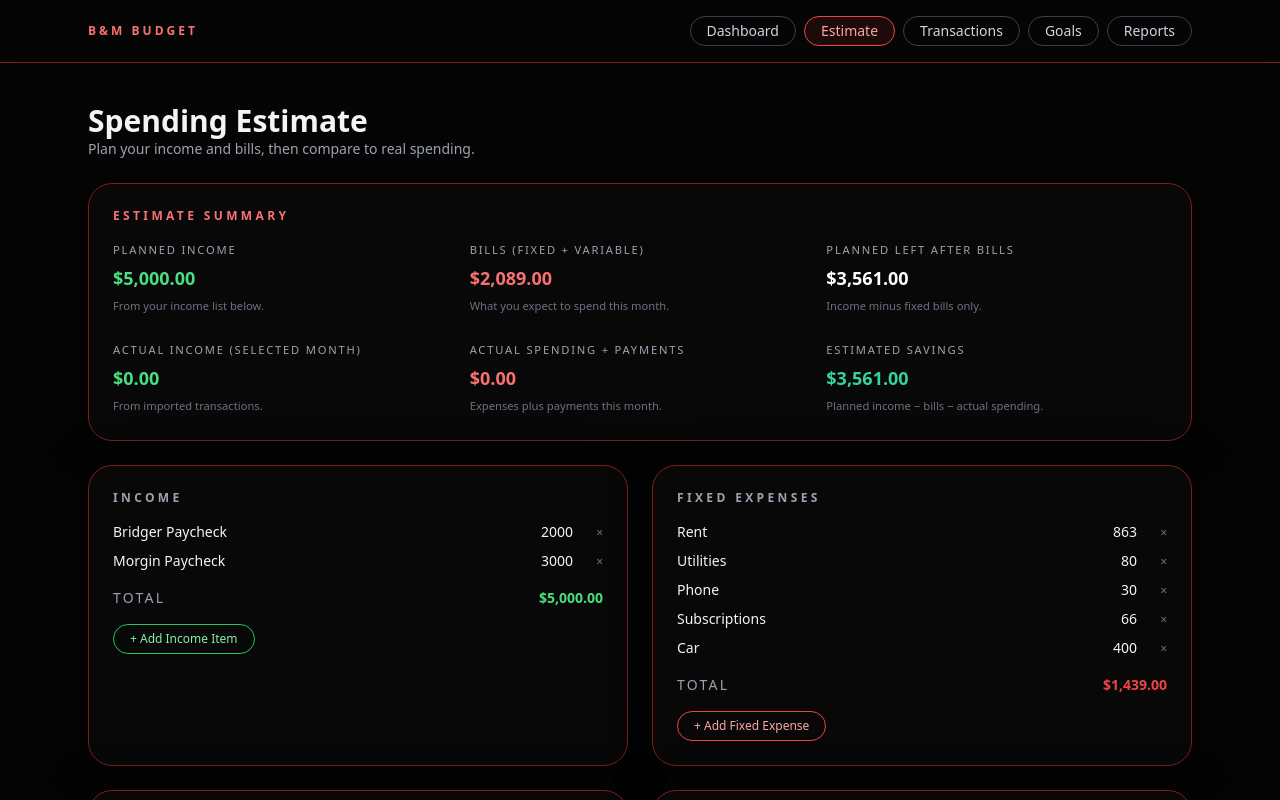
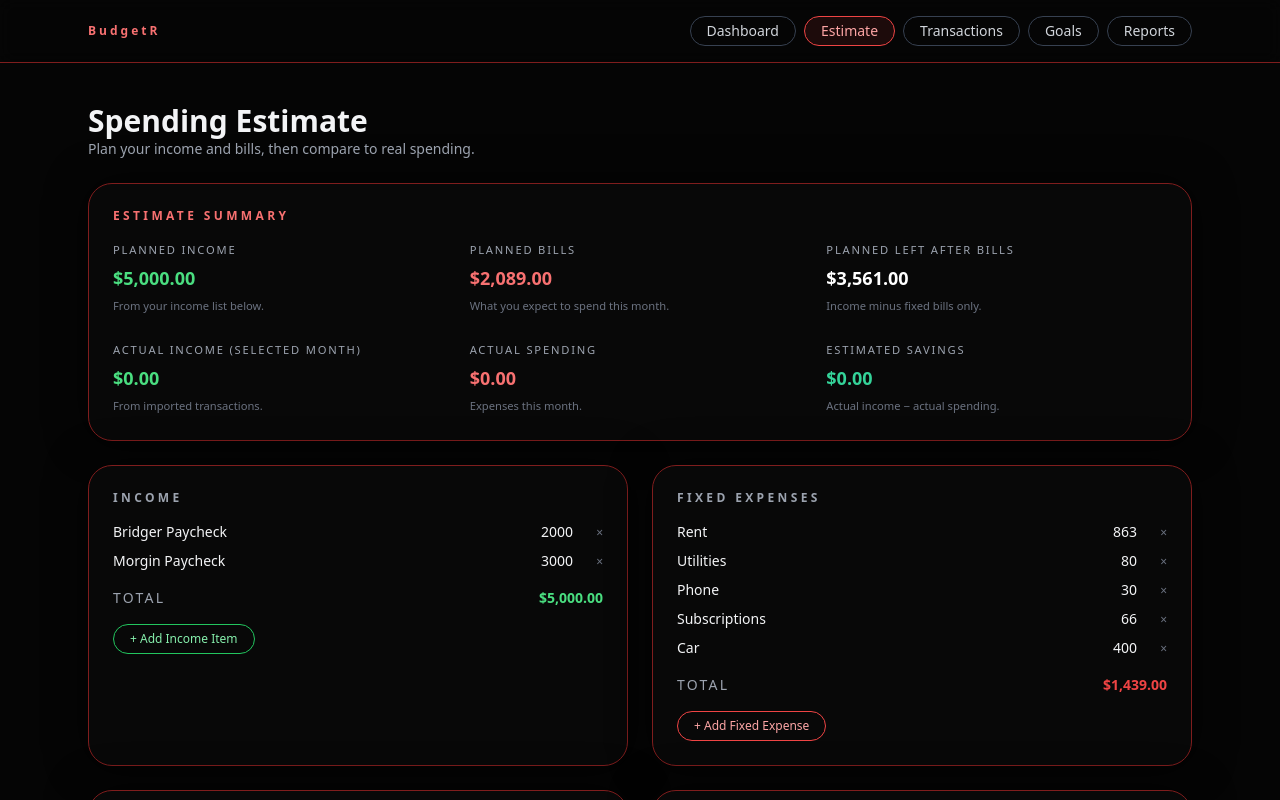
Before and after one commit to bridgerdean47/budget-app, a React (Vite) app: page / in a window 1280 px wide. Both pictures are taken after a click on the button "Estimate". Shown: the top 800 px of the page. Built offline with nearby package versions, Linux system fonts and the light colour scheme.

Commit message:
"changed name to BudgetR"

```diff
--- a/src/App.jsx
+++ b/src/App.jsx
@@ -313,7 +313,7 @@ const tabs = [
         <div className="max-w-6xl mx-auto px-6 py-4 flex items-center justify-between gap-4">
           <div>
             <h1 className="text-xs font-semibold tracking-[0.25em] text-red-400">
-              B&M BUDGET
+              BudgetR
             </h1>
           </div>
 
--- a/src/pages/BudgetPage.jsx
+++ b/src/pages/BudgetPage.jsx
@@ -24,8 +24,8 @@ export default function BudgetPage({ cardClass, monthSummary, budget, setBudget,
 
   const plannedLeftAfterBills = totalIncome - totalFixed;
   const actualIncome = monthSummary.income;
-  const actualSpending = monthSummary.expenses + monthSummary.payments;
-  const estimatedSavings = totalIncome - totalFixed - actualSpending;
+  const actualSpending = monthSummary.expenses;
+  const estimatedSavings = actualIncome - actualSpending;
 
   const handleAddItem = (listKey) => {
     setBudget((prev) => {
@@ -89,7 +89,7 @@ export default function BudgetPage({ cardClass, monthSummary, budget, setBudget,
 
           <div className="space-y-1">
             <p className="text-[0.7rem] tracking-[0.16em] text-gray-400 uppercase">
-              Bills (Fixed + Variable)
+              Planned Bills
             </p>
             <p className="text-lg font-semibold text-red-400">
               {formatCurrency(totalFixed + totalVariable)}
@@ -127,13 +127,13 @@ export default function BudgetPage({ cardClass, monthSummary, budget, setBudget,
 
           <div className="space-y-1">
             <p className="text-[0.7rem] tracking-[0.16em] text-gray-400 uppercase">
-              Actual Spending + Payments
+              Actual Spending
             </p>
             <p className="text-lg font-semibold text-red-400">
               {formatCurrency(actualSpending)}
             </p>
             <p className="text-[0.7rem] text-gray-500">
-              Expenses plus payments this month.
+              Expenses this month.
             </p>
           </div>
 
@@ -145,7 +145,7 @@ export default function BudgetPage({ cardClass, monthSummary, budget, setBudget,
               {formatCurrency(estimatedSavings)}
             </p>
             <p className="text-[0.7rem] text-gray-500">
-              Planned income − bills − actual spending.
+              Actual income − actual spending.
             </p>
           </div>
         </div>
```
